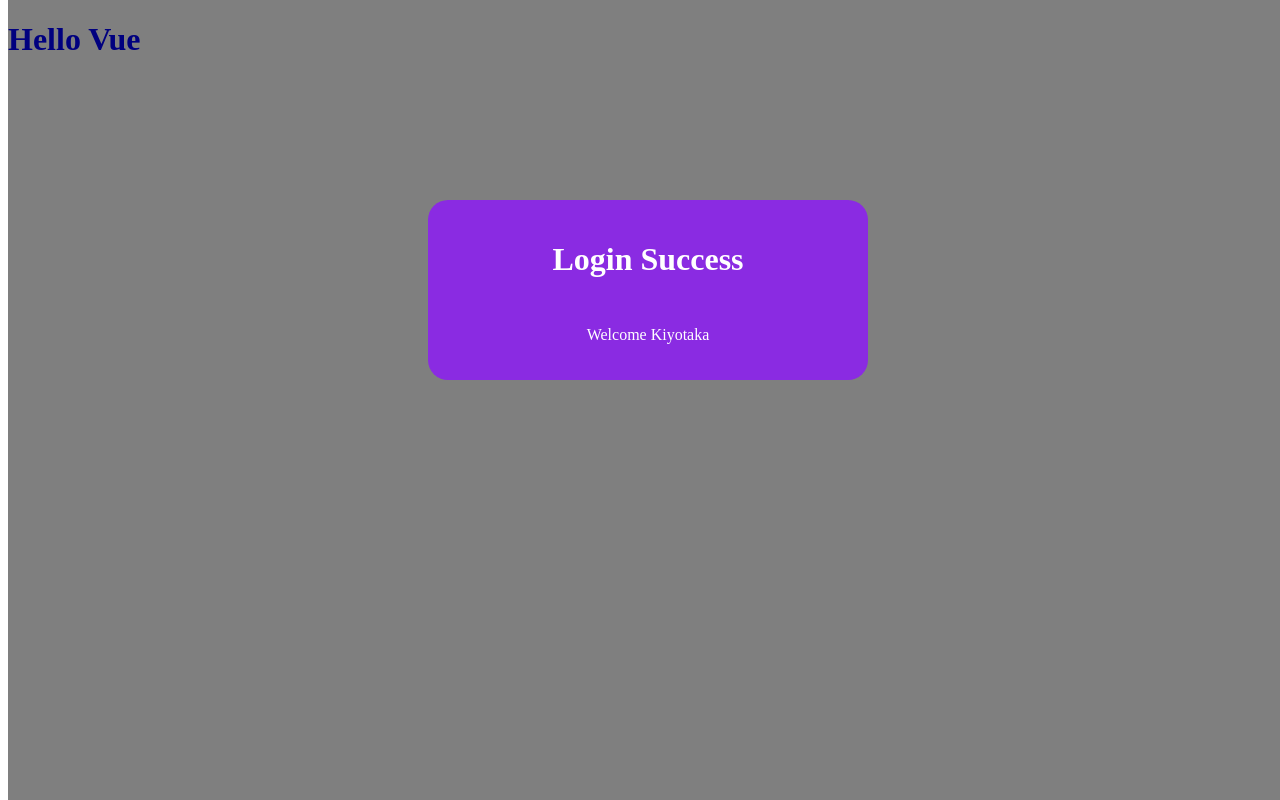
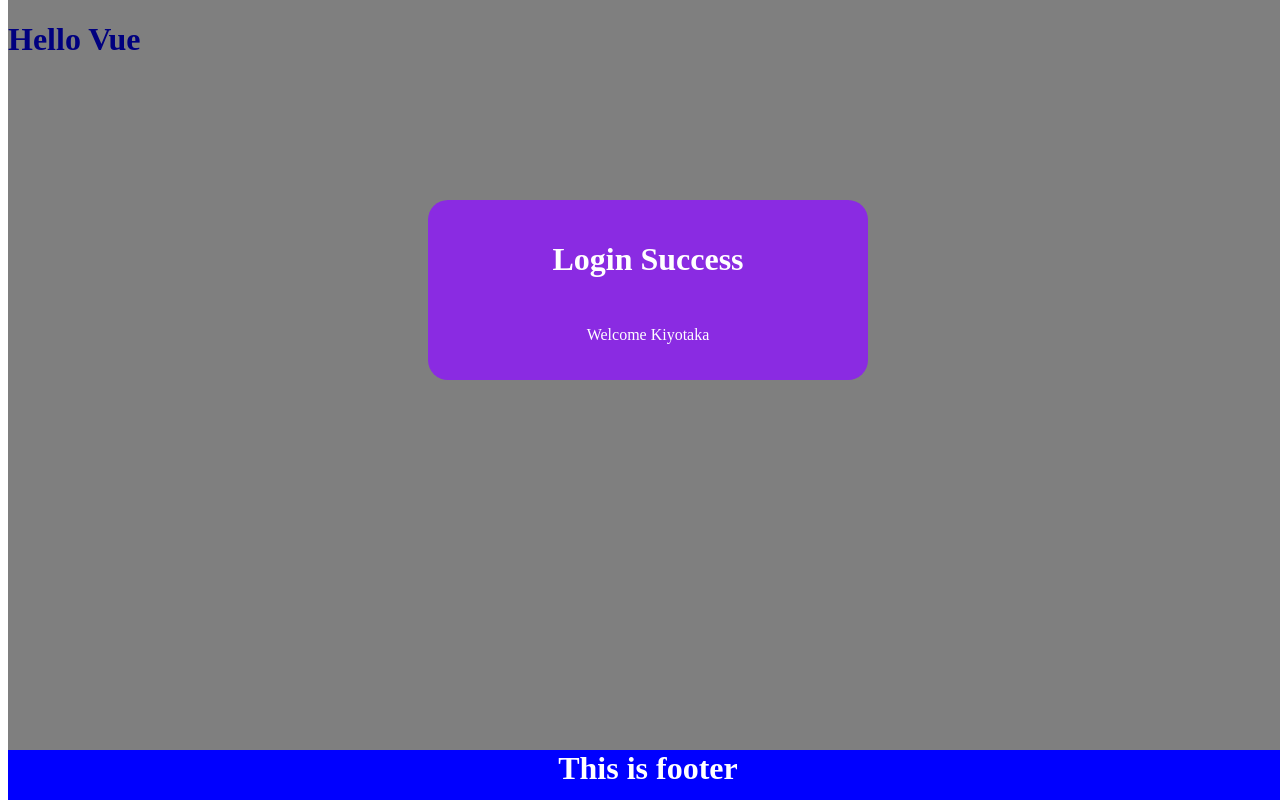
Before and after one commit to yuu1994/vue-app, a Vue app: page / in a window 1280 px wide. Built offline with nearby package versions, Linux system fonts and the light colour scheme.

Commit message:
commit 2

```diff
--- a/src/App.vue
+++ b/src/App.vue
@@ -1,13 +1,15 @@
 <template>
   <h1>Hello Vue</h1>
   <ModalContent header="Login Success" content="Welcome" username="Kiyotaka" theme="success" />
+  <FooterContent/>
 </template>
 
 <script>
 import ModalContent from "./components/ModalContent.vue";
+import FooterContent from "./components/FooterContent.vue"
 export default {
   components: {
-    ModalContent,
+    ModalContent , FooterContent
   },
 };
 </script>
--- /dev/null
+++ b/src/components/FooterContent.vue
@@ -0,0 +1,28 @@
+<template>
+    <div class="">
+        <div class="footer">
+            This is footer
+        </div>
+    </div>
+</template>
+
+<script>
+
+export default{
+
+}
+</script>
+
+<style>
+.footer {
+    position: fixed;
+    bottom: 0;
+    background-color: blue;
+    width: 100%;
+    height: 50px;
+    font-size: 2rem;
+    text-align: center;
+    font-weight: 800;
+    color: white;
+}
+</style>
```
